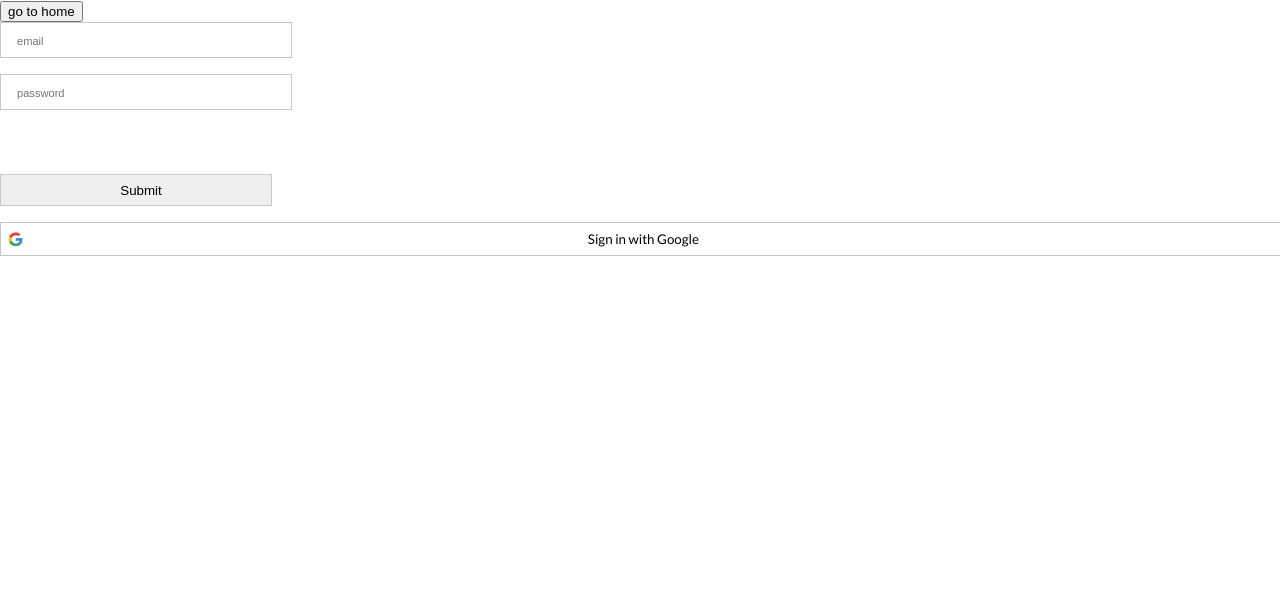
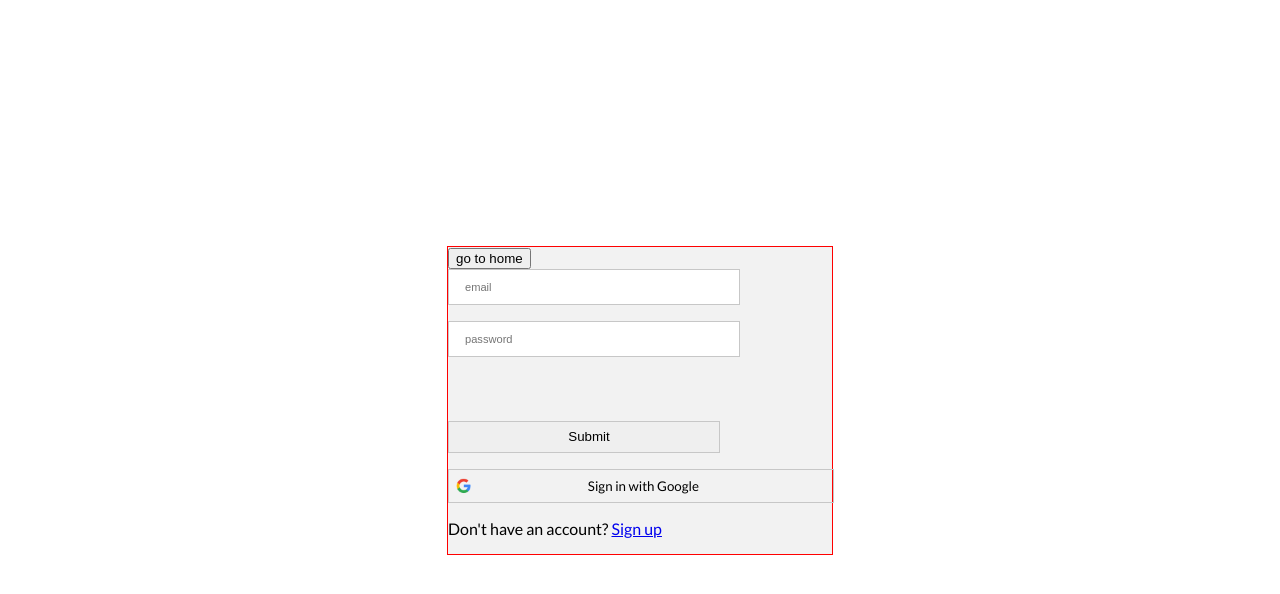
Before and after one commit to Blackie01/AutoMate, a React (Create React App) app: page /login in a window 1280 px wide. Shown: the top 594 px of the page. Built offline with nearby package versions, Linux system fonts and the light colour scheme; a web font is replaced by a local one.

Commit message:
more login page

```diff
--- a/package.json
+++ b/package.json
@@ -12,8 +12,8 @@
     "@testing-library/user-event": "^13.5.0",
     "firebase": "^9.22.2",
     "firebaseui": "^6.0.0",
-    "react": "^17.0.0",
-    "react-dom": "^17.0.0",
+    "react": "^18.2.0",
+    "react-dom": "^18.2.0",
     "react-firebaseui": "^6.0.0",
     "react-router": "^6.11.2",
     "react-router-dom": "^6.11.2",
--- a/src/components/login.css
+++ b/src/components/login.css
@@ -1,5 +1,13 @@
+.login-page {
+    height: 100vh;
+    display: flex;
+    flex-direction: column;
+    justify-content: center;
+    align-items: center;
+}
+
 .login-container {
     background-color: #f2f2f2;
-    width: 40%;
-
+    width: 30%;
+    border: 1px solid red;
 }
--- a/src/components/login.js
+++ b/src/components/login.js
@@ -1,4 +1,5 @@
 import React, { useState } from "react";
+import './login.css'
 import { auth, provider } from "./authentication/config";
 import { signInWithEmailAndPassword, signInWithPopup } from "firebase/auth";
 import { Link, useNavigate } from "react-router-dom";
@@ -34,7 +35,7 @@ function Login() {
   };
 
   return (
-    <section>
+    <section className="login-page">
       <section className="login-container">
         <Link to="/">
           <button>go to home</button>
@@ -63,6 +64,10 @@ function Login() {
             <span>Sign in with Google</span>
           </section>
         </form>
+
+        <p>
+            Don't have an account? <Link to="/signup"><span>Sign up</span></Link>
+          </p>
       </section>
     </section>
   );
```
Also changed, not shown: 1 other file (tests, documents, lock files or other folders).
